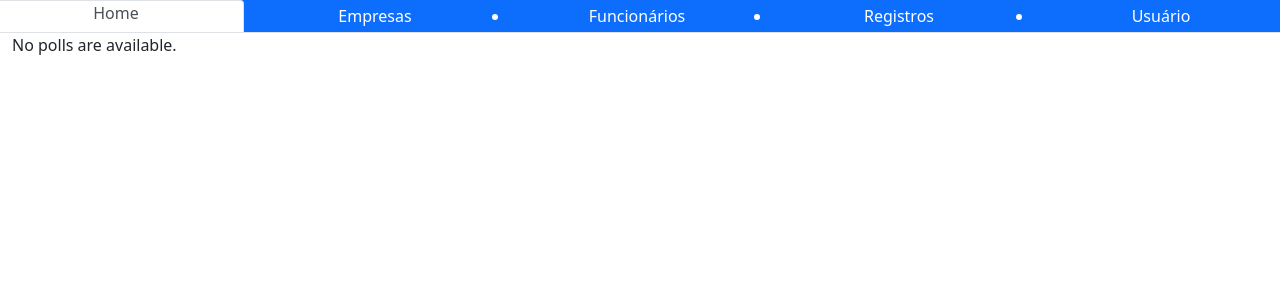
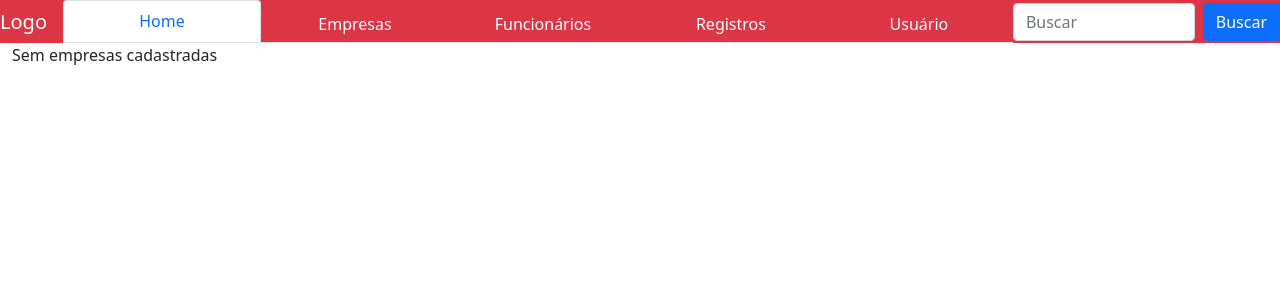
Before and after one commit to marechalnicom/rh, a Django app: page / in a window 1280 px wide. Shown: the top 300 px of the page. Run offline with Django 4.2, Linux system fonts and the light colour scheme; data that the repository does not hold is empty.

Commit message:
ajustando estilo de navegação

```diff
--- a/pontos/templates/pontos/base.html
+++ b/pontos/templates/pontos/base.html
@@ -13,17 +13,25 @@
 <script src="https://cdn.jsdelivr.net/npm/bootstrap@5.1.3/dist/js/bootstrap.bundle.min.js"></script>
 </head>
 <body>
-    <nav class="container-fluid bg-primary text-white text-center p-0 m-0">
-
-        {% block nav %}
-        <ul id="nav" class="row nav-tabs p-0 my-0">
+    <nav class="container-fluid navbar navbar-expand-sm navbar-dark
+    bg-danger text-white text-center p-0 m-0 sticky-top">
+      <a class="navbar-brand " href="javascript:void(0)">Logo</a>
+      <button class="navbar-toggler" type="button" data-bs-toggle="collapse" data-bs-target="#mynavbar">
+        <span class="navbar-toggler-icon"></span>
+      </button>
+      <div id="mynavbar" class="collapse navbar-collapse">
+        <ul id=nav class="container-fluid rol nav-tabs navbar-nav me-auto p-0 m-auto">
             <!--li class="col-sm p-0 m-{{ nava }}">Home</li>
             <li class="col-sm p-0 m-{{ nav }}">Empresas</li>
             <li class="col-sm p-0 m-{{ nav }}">Funcionários</li>
             <li class="col-sm p-0 m-{{ nav }}">Registros</li>
             <li class="col-sm p-0 m-{{ nav }}">Usuário</li-->
         </ul>
-        {% endblock %}
+        <form class="d-flex">
+            <input class="form-control me-2" type="text" placeholder="Buscar">
+            <button class="btn btn-primary" type="button">Buscar</button>
+        </form>
+      </div>
     </nav>
     <main class="container-fluid">
     {% block main %}{% endblock %}
@@ -31,11 +39,11 @@
     <script>
     function nav_base(indice=0){
         let nav_list = ["Home","Empresas","Funcionários","Registros","Usuário",
-            indice,'0 nav-link active','1 nav-item'];
+            indice,'0 nav-link active text-primary','1 nav-item'];
         let lista_nav = ``;
         for (let i=0;i<5;i++){
             lista_nav += `<li id="${nav_list[i]}" onclick="nav_base(${i})"
-            class="col-sm p-0 m-${indice===i?nav_list[6]:nav_list[7]}">
+            class="col-sm pt-2 m-${indice===i?nav_list[6]:nav_list[7]}">
             ${nav_list[i]}</li>`;
         }
         document.getElementById('nav').innerHTML = lista_nav;
--- a/pontos/templates/pontos/index.html
+++ b/pontos/templates/pontos/index.html
@@ -12,6 +12,6 @@
             {% endfor %}
     </dl>
 {% else %}
-    <p>No polls are available.</p>
+    <p>Sem empresas cadastradas</p>
 {% endif %}
 {% endblock  %}
```
